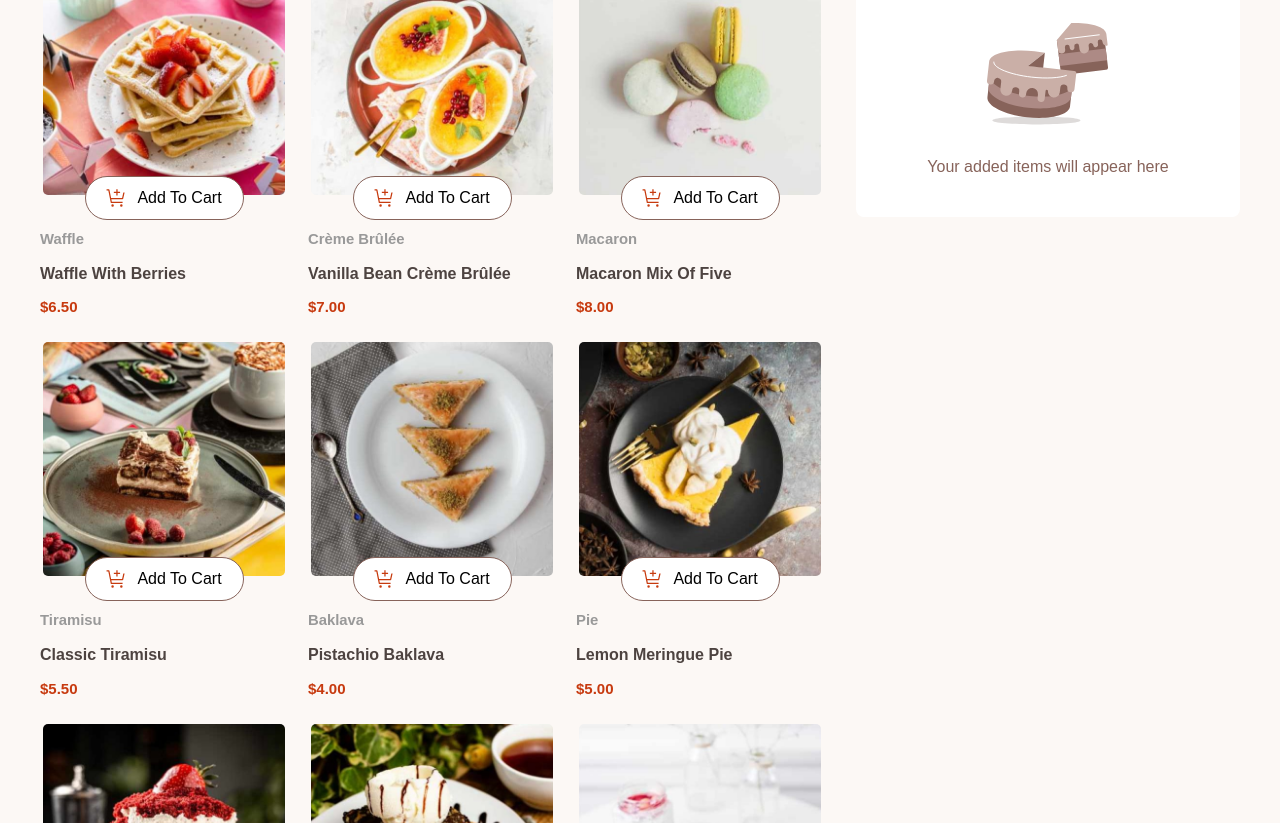
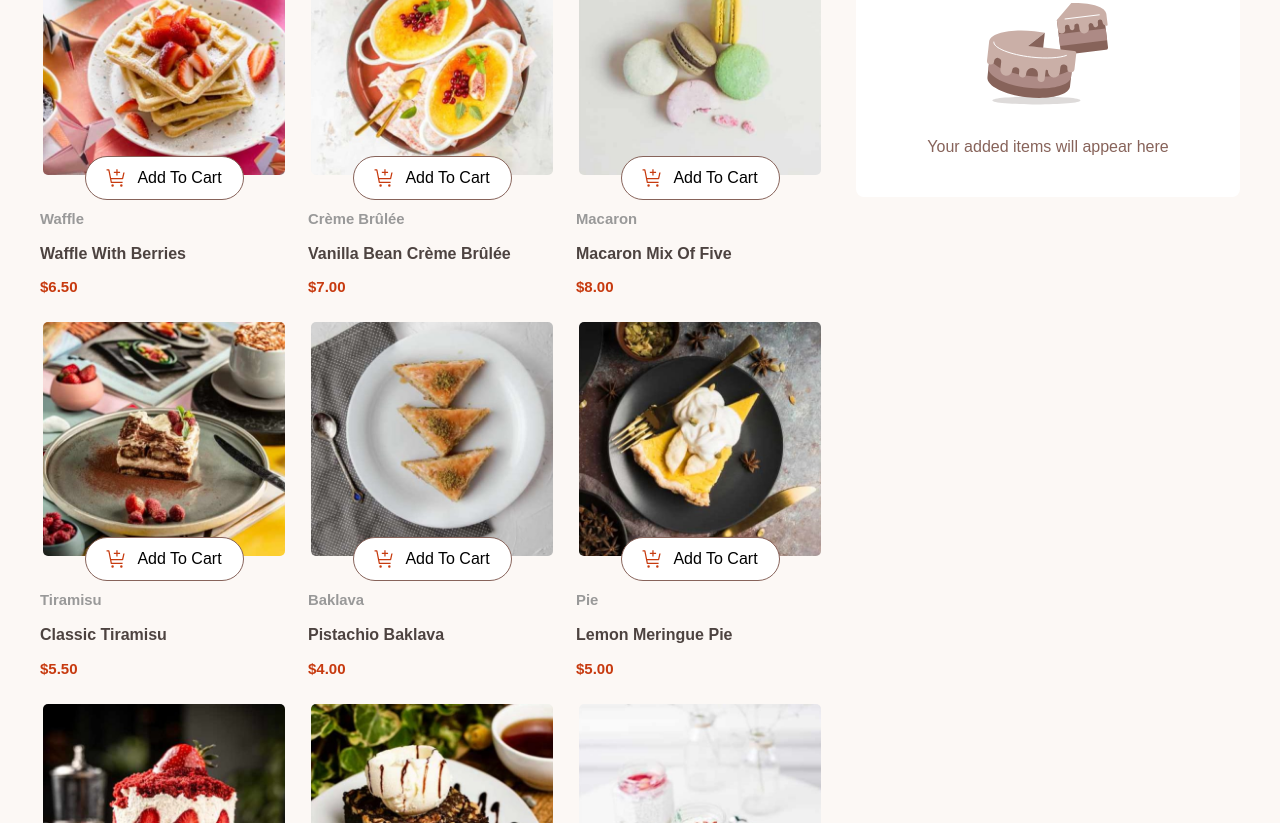
Before and after one commit to Rootwrx/product-list-with-cart__fem, a website built with Vite: page index.html in a window 1280 px wide. Shown: the part 226-1049 px from the top of the page. Built offline with nearby package versions, Linux system fonts and the light colour scheme.

Commit message:
Update _styles.scss

```diff
--- a/src/sass/_styles.scss
+++ b/src/sass/_styles.scss
@@ -6,7 +6,7 @@ body {
   font-family: var(--ff);
 
   background-color: #fcf8f5;
-  padding-block: rv(26px, 100px);
+  padding-block: rv(26px, 80px);
 }
 
 .container {
```
